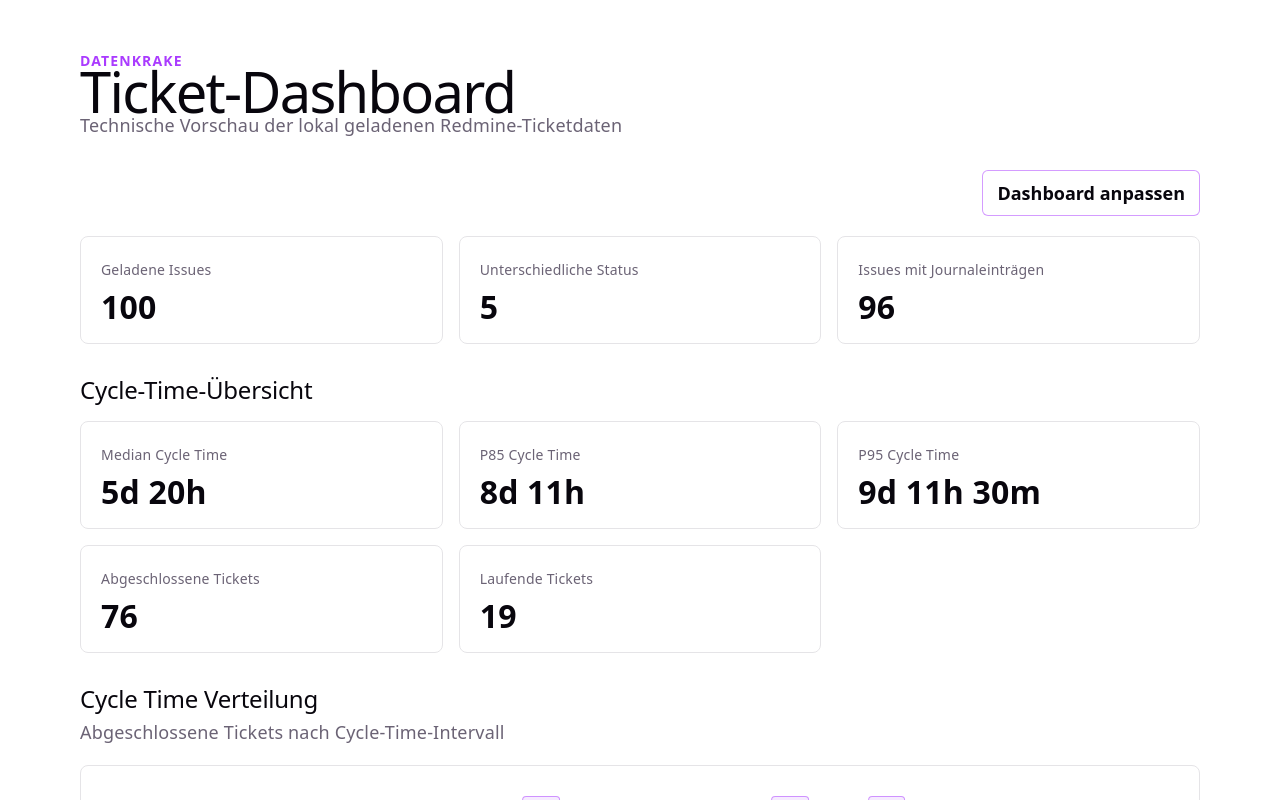
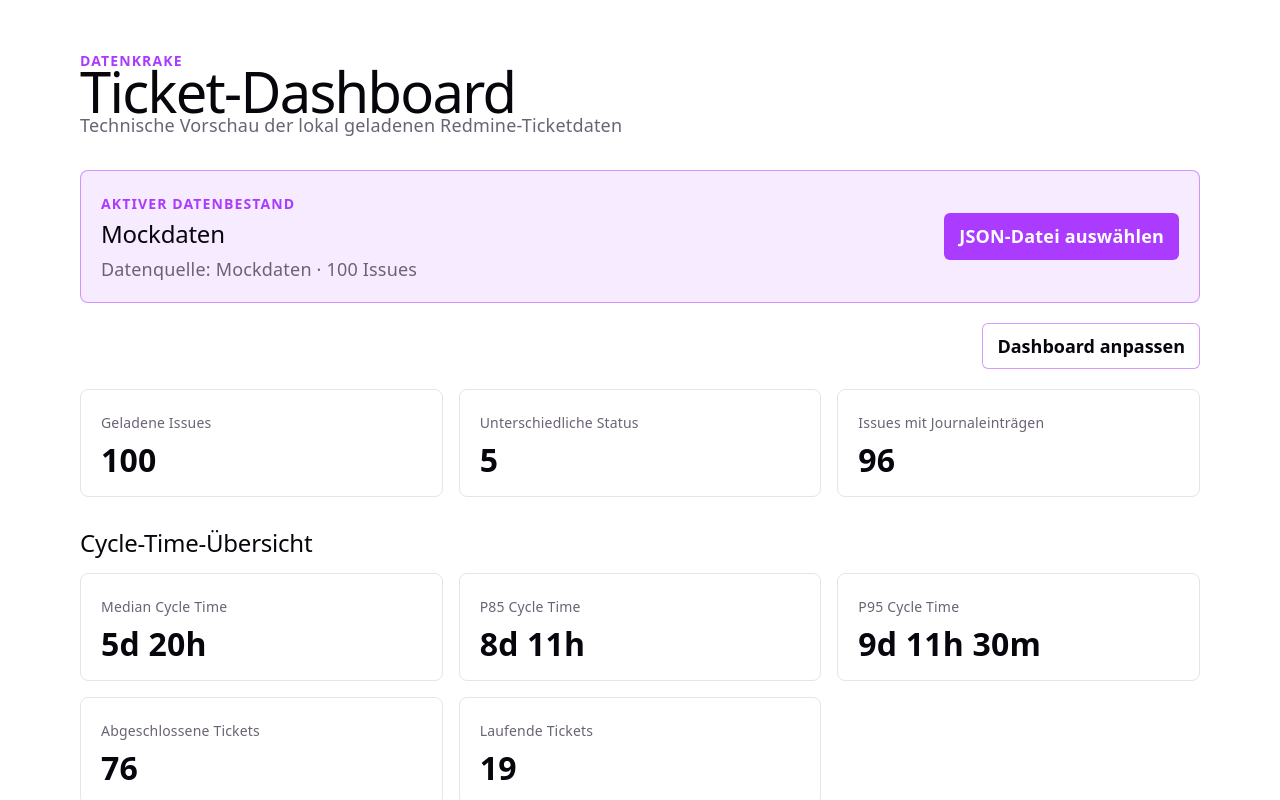
Before and after one commit to SpechtJohannes/datenkrake, a React (Vite) app: page / in a window 1280 px wide. Shown: the top 800 px of the page. Built offline with nearby package versions, Linux system fonts and the light colour scheme.

Commit message:
feat: add JSON import to dashboard

```diff
--- a/src/App.css
+++ b/src/App.css
@@ -26,6 +26,60 @@
   border: 1px solid var(--border);
   border-radius: 8px;
   background: var(--surface);
+}
+
+.data-import-panel {
+  display: grid;
+  grid-template-columns: minmax(0, 1fr) auto;
+  gap: 16px 24px;
+  align-items: center;
+  padding: 20px;
+  margin-bottom: 20px;
+  border: 1px solid var(--accent-border);
+  border-radius: 8px;
+  background: var(--accent-bg);
+}
+
+.data-import-panel h2,
+.data-import-panel p {
+  margin: 0;
+}
+
+.data-import-panel h2 {
+  margin-top: 3px;
+  overflow-wrap: anywhere;
+}
+
+.data-source-summary {
+  margin-top: 7px !important;
+}
+
+.data-import-button {
+  display: inline-flex;
+  align-items: center;
+  justify-content: center;
+}
+
+.data-import-button input {
+  position: absolute;
+  width: 1px;
+  height: 1px;
+  overflow: hidden;
+  clip: rect(0 0 0 0);
+  clip-path: inset(50%);
+  white-space: nowrap;
+}
+
+.data-import-button:focus-within {
+  outline: 3px solid var(--accent-border);
+  outline-offset: 2px;
+}
+
+.data-import-error {
+  grid-column: 1 / -1;
+  padding-top: 12px;
+  border-top: 1px solid var(--error-border);
+  color: var(--error);
 }
 
 .dashboard-error {
@@ -939,6 +993,14 @@ tbody tr:last-child td {
     grid-template-columns: 1fr;
   }
 
+  .data-import-panel {
+    grid-template-columns: 1fr;
+  }
+
+  .data-import-button {
+    justify-self: start;
+  }
+
   .throughput-distribution-metrics {
     grid-template-columns: repeat(2, minmax(0, 1fr));
   }
--- a/src/dashboard/Dashboard.tsx
+++ b/src/dashboard/Dashboard.tsx
@@ -1,6 +1,10 @@
 import { useEffect, useRef, useState } from 'react'
 import { getIssues, type RedmineIssue } from '../data/issues'
 import { getStatuses, type StatusDefinition } from '../data/statusDefinitions'
+import {
+  DataImportPanel,
+  type ActiveDataSource,
+} from '../import/DataImportPanel'
 import { DashboardSummary } from './DashboardSummary'
 import { AgingWipOverview } from './AgingWipOverview'
 import { AggregatedStatusDwellTimes } from './AggregatedStatusDwellTimes'
@@ -24,6 +28,7 @@ type DashboardState =
   | {
       status: 'success'
       issues: readonly RedmineIssue[]
+      source: ActiveDataSource
       statusDefinitions: readonly StatusDefinition[]
       referenceTime: number
     }
@@ -44,6 +49,7 @@ export function Dashboard() {
           setState({
             status: 'success',
             issues,
+            source: { kind: 'mock' },
             statusDefinitions,
             referenceTime: Date.now(),
           })
@@ -97,12 +103,34 @@ export function Dashboard() {
     settingsButtonRef.current?.focus()
   }
 
+  function useImportedIssues(
+    issues: readonly RedmineIssue[],
+    fileName: string,
+  ) {
+    setState((current) =>
+      current.status === 'success'
+        ? {
+            ...current,
+            issues,
+            source: { kind: 'import', fileName },
+            referenceTime: Date.now(),
+          }
+        : current,
+    )
+  }
+
   const hasVisibleSection = DASHBOARD_SECTIONS.some(
     (section) => visibility[section.id],
   )
 
   return (
     <section aria-label="Dashboard-Übersicht">
+      <DataImportPanel
+        issueCount={state.issues.length}
+        onImport={useImportedIssues}
+        source={state.source}
+      />
+
       <div className="dashboard-toolbar">
         <button
           className="secondary-button"
--- /dev/null
+++ b/src/import/DataImportPanel.tsx
@@ -0,0 +1,90 @@
+import { useState, type ChangeEvent } from 'react'
+import type { RedmineIssue } from '../data/types'
+import { DataImportError, parseDataImport } from './dataImport'
+
+export type ActiveDataSource =
+  { kind: 'mock' } | { kind: 'import'; fileName: string }
+
+interface DataImportPanelProps {
+  issueCount: number
+  source: ActiveDataSource
+  onImport: (issues: readonly RedmineIssue[], fileName: string) => void
+}
+
+function getImportErrorMessage(error: unknown): string {
+  if (!(error instanceof DataImportError)) {
+    return 'Die Datei konnte nicht lokal gelesen werden.'
+  }
+
+  switch (error.kind) {
+    case 'invalid-json':
+      return 'Die ausgewählte Datei enthält kein gültiges JSON.'
+    case 'missing-format':
+    case 'invalid-format':
+      return 'Die Datei ist kein gültiger Datenkrake-Export.'
+    case 'missing-version':
+    case 'unsupported-version':
+      return 'Die Version dieser Datenkrake-Datei wird nicht unterstützt.'
+    default:
+      return 'Die Datenstruktur der ausgewählten Datei ist ungültig.'
+  }
+}
+
+export function DataImportPanel({
+  issueCount,
+  source,
+  onImport,
+}: DataImportPanelProps) {
+  const [errorMessage, setErrorMessage] = useState<string | null>(null)
+  const [isReading, setIsReading] = useState(false)
+
+  async function handleFileChange(event: ChangeEvent<HTMLInputElement>) {
+    const input = event.currentTarget
+    const file = input.files?.[0]
+    if (file === undefined) return
+
+    setIsReading(true)
+    try {
+      const result = parseDataImport(await file.text())
+      onImport(result.issues, file.name)
+      setErrorMessage(null)
+    } catch (error) {
+      setErrorMessage(getImportErrorMessage(error))
+    } finally {
+      setIsReading(false)
+      input.value = ''
+    }
+  }
+
+  return (
+    <section className="data-import-panel" aria-labelledby="data-import-title">
+      <div>
+        <p className="eyebrow">Aktiver Datenbestand</p>
+        <h2 id="data-import-title">
+          {source.kind === 'mock' ? 'Mockdaten' : source.fileName}
+        </h2>
+        <p className="data-source-summary">
+          Datenquelle:{' '}
+          {source.kind === 'mock' ? 'Mockdaten' : 'Importierte JSON-Datei'} ·{' '}
+          {issueCount} {issueCount === 1 ? 'Issue' : 'Issues'}
+        </p>
+      </div>
+
+      <label className="primary-button data-import-button">
+        {isReading ? 'Datei wird gelesen …' : 'JSON-Datei auswählen'}
+        <input
+          accept="application/json,.json"
+          disabled={isReading}
+          onChange={handleFileChange}
+          type="file"
+        />
+      </label>
+
+      {errorMessage !== null && (
+        <p className="data-import-error" role="alert">
+          {errorMessage} Der bisherige Datenbestand bleibt aktiv.
+        </p>
+      )}
+    </section>
+  )
+}
```
Also changed, not shown: 1 other file (tests, documents, lock files or other folders).
